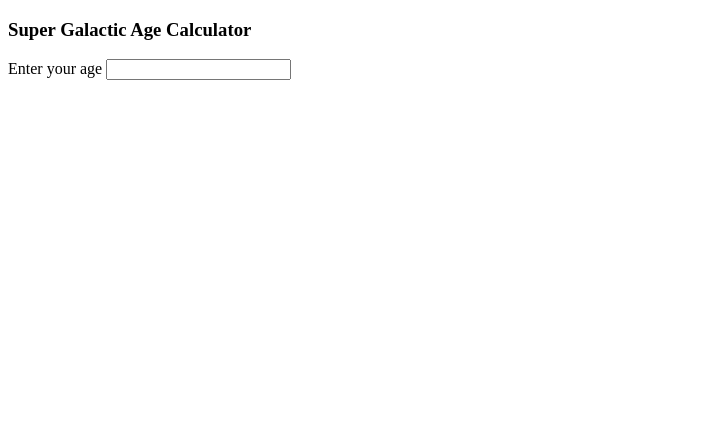
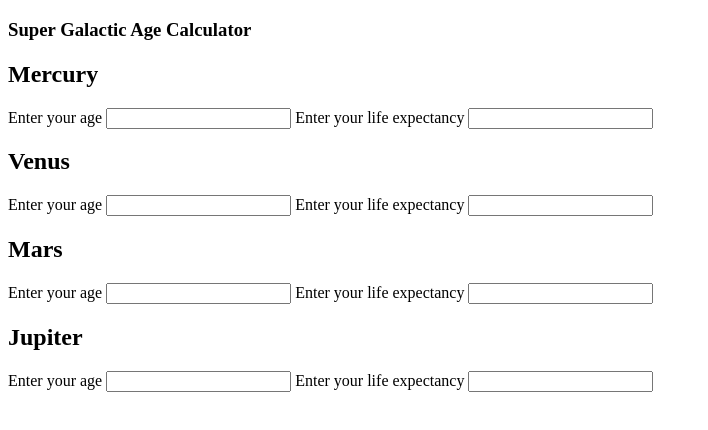
Before and after one commit to wcjameson/super-galactic-age-calculator, a website built with webpack: page src/index.html in a window 1280 px wide. Shown: the whole page, without its empty margins (0-708 px from the left). Built offline with nearby package versions, Linux system fonts and the light colour scheme.

Commit message:
add html forms for each planet

```diff
--- a/src/index.html
+++ b/src/index.html
@@ -8,11 +8,44 @@
 </head>
 <body>
   <h3>Super Galactic Age Calculator</h3>
-  <form id="mercury-age-form">
-    <label for="personAge-mercury"> Enter your age </label>
-    <input id="mercury-age" type="number">
+  <div class="container">
 
-  </form>
+    <h2>Mercury</h2>
+
+    <form id="mercury-age-form">
+      <label for="personAge-mercury"> Enter your age </label>
+      <input id="mercury-age" type="number">
+      <label for="lifeExpect-mercury"> Enter your life expectancy </label>
+      <input id="mercury-lifeExpect" type="number">
+    </form>
+
+    <h2>Venus</h2>
+
+    <form id="venus-age-form">
+      <label for="personAge-venus"> Enter your age </label>
+      <input id="venus-age" type="number">
+      <label for="lifeExpect-venus"> Enter your life expectancy </label>
+      <input id="venus-lifeExpect" type="number">
+    </form>
+
+    <h2>Mars</h2>
+
+    <form id="mars-age-form">
+      <label for="personAge-mars"> Enter your age </label>
+      <input id="mars-age" type="number">
+      <label for="lifeExpect-mars"> Enter your life expectancy </label>
+      <input id="mars-lifeExpect" type="number">
+    </form>
+
+    <h2>Jupiter</h2>
+
+    <form id="jupiter-age-form">
+      <label for="personAge-jupiter"> Enter your age </label>
+      <input id="jupiter-age" type="number">
+      <label for="lifeExpect-jupiter"> Enter your life expectancy </label>
+      <input id="jupiter-lifeExpect" type="number">
+    </form>
+  </div>
 
 
 </body>
```
